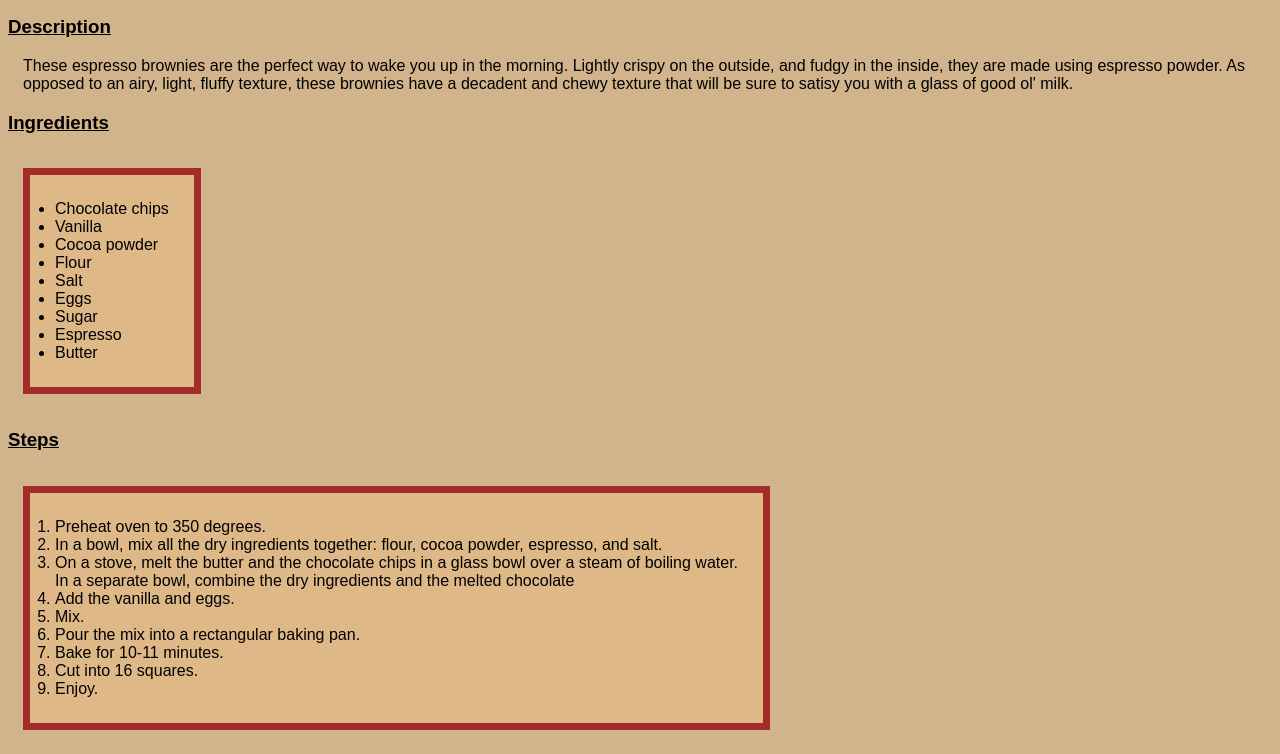
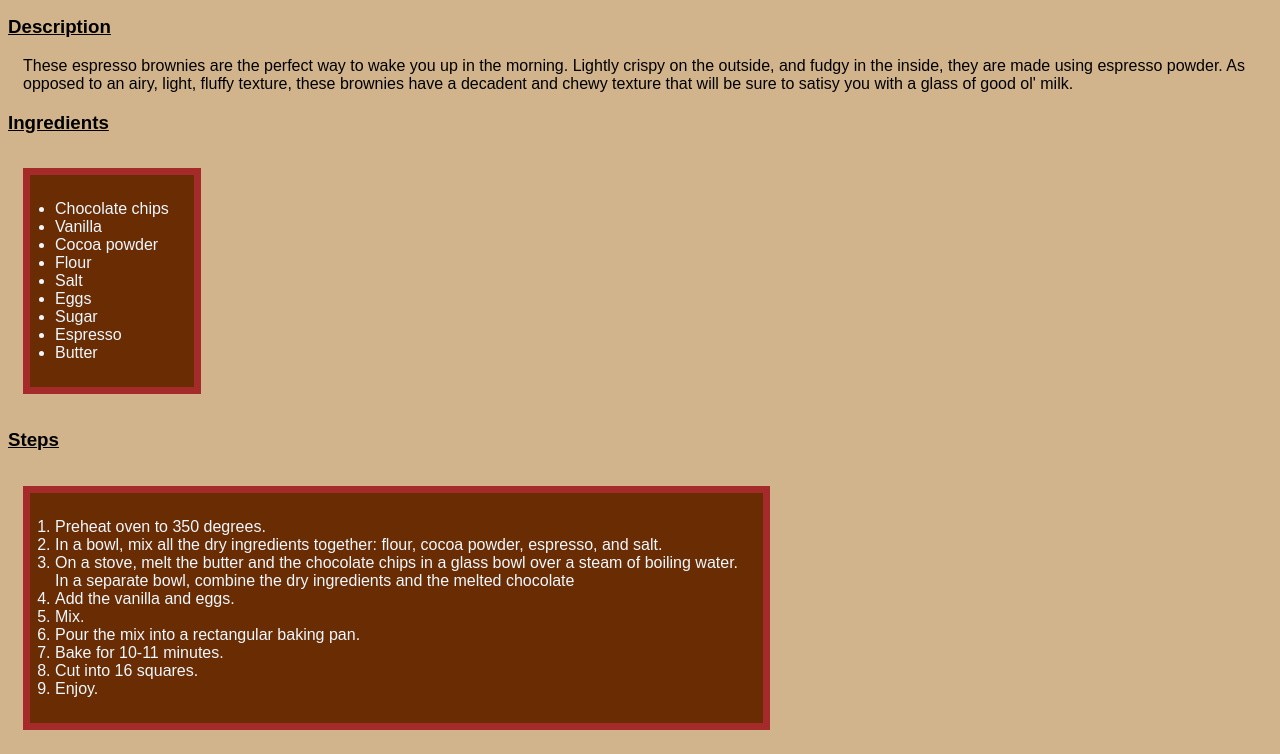
Before and after one commit to BeeJoseph/odin-recipes, a plain HTML site: page recipes/espressobrownies/espressobrownies.html in a window 1280 px wide. Shown: the part 652-1406 px from the top of the page. Drawn offline with Linux system fonts and the light colour scheme.

Commit message:
Make font color of ingredients and steps white, and the background more of a chocolate color

```diff
--- a/recipes/espressobrownies/styles.css
+++ b/recipes/espressobrownies/styles.css
@@ -21,7 +21,8 @@ img {
 ul, ol {
     border: solid 7px brown;
     padding: 25px;
-    background-color: burlywood;
+    background-color: rgb(105, 44, 3);
+    color: aliceblue;
 }
 
 ul, ol {
```
